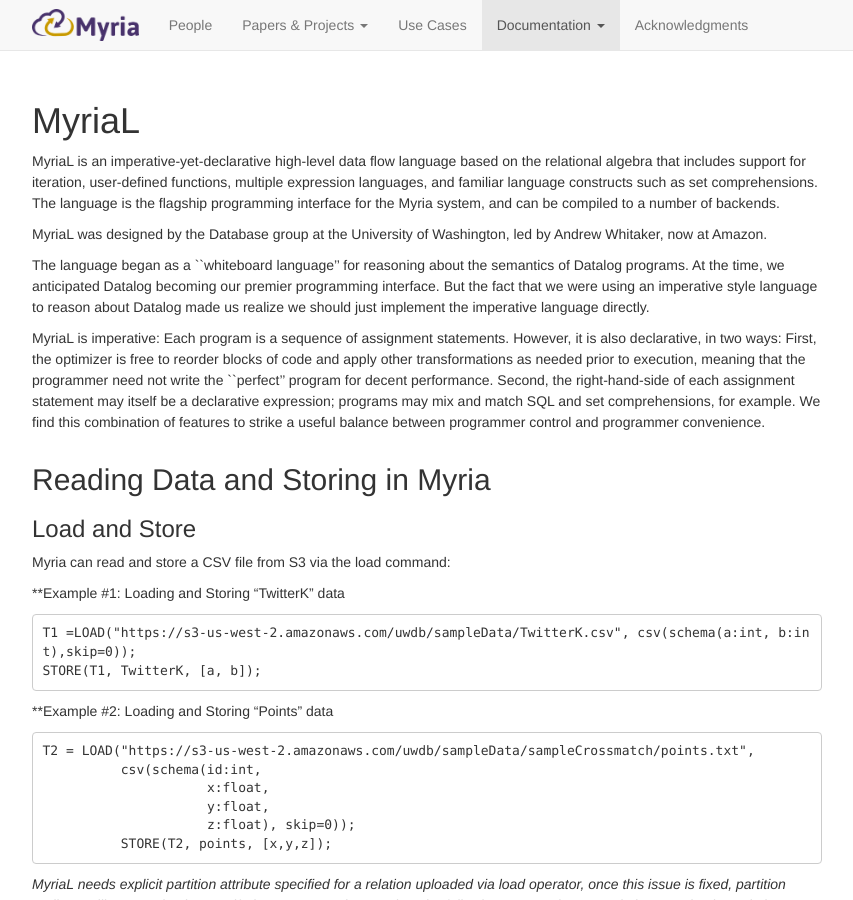
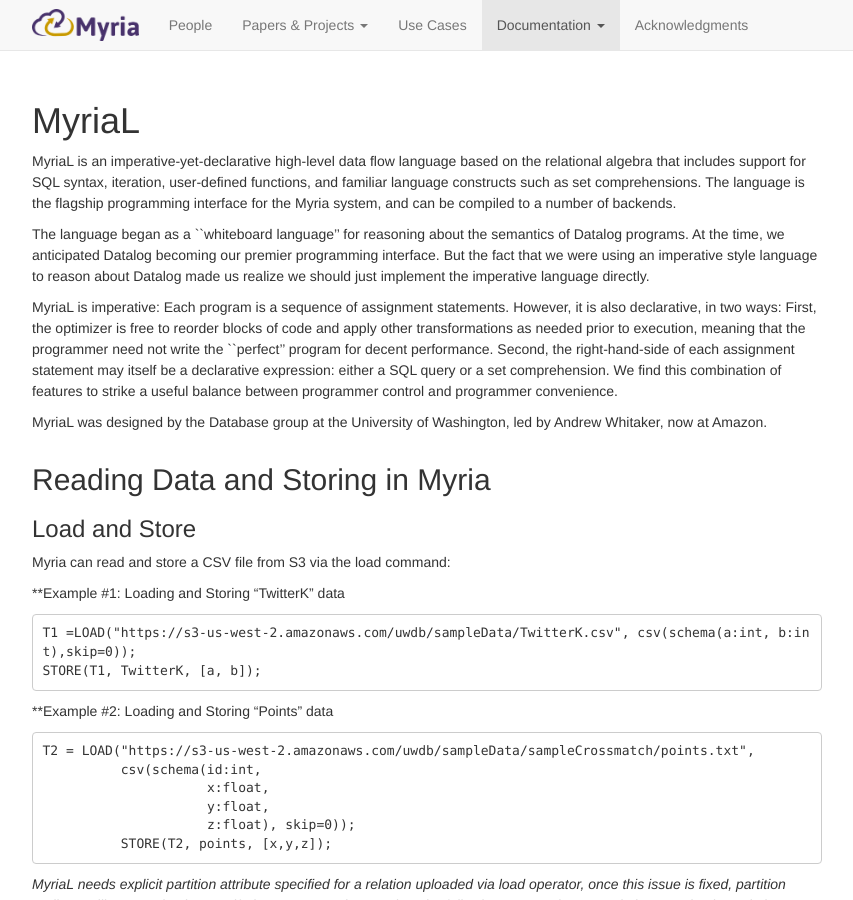
Before and after one commit to uwescience/myria-website, a Jekyll site: the page built from docs/myrial.md, in a window 1280 px wide and 900 px high. Shown: the whole window, without its empty margins (213-1066 px from the left). Built offline with Jekyll 4.4.1, drawn with Linux system fonts in a browser that asks for light colours; nearby versions of some CDN libraries; Markdown is read by kramdown in place of the engine named in the settings.

Commit message:
make the intro clearer

```diff
--- a/docs/myrial.md
+++ b/docs/myrial.md
@@ -8,13 +8,13 @@
 
 # MyriaL
 
-MyriaL is an imperative-yet-declarative high-level data flow language based on the relational algebra that includes support for iteration, user-defined functions, multiple expression languages, and familiar language constructs such as set comprehensions.  The language is the flagship programming interface for the Myria system, and can be compiled to a number of backends.
-
-MyriaL was designed by the Database group at the University of Washington, led by Andrew Whitaker, now at Amazon.
+MyriaL is an imperative-yet-declarative high-level data flow language based on the relational algebra that includes support for SQL syntax, iteration, user-defined functions, and familiar language constructs such as set comprehensions.  The language is the flagship programming interface for the Myria system, and can be compiled to a number of backends.
 
 The language began as a ``whiteboard language'' for reasoning about the semantics of Datalog programs.  At the time, we anticipated Datalog becoming our premier programming interface.  But the fact that we were using an imperative style language to reason about Datalog made us realize we should just implement the imperative language directly.
 
-MyriaL is imperative: Each program is a sequence of assignment statements.  However, it is also declarative, in two ways: First, the optimizer is free to reorder blocks of code and apply other transformations as needed prior to execution, meaning that the programmer need not write the ``perfect'' program for decent performance.  Second, the right-hand-side of each assignment statement may itself be a declarative expression; programs may mix and match SQL and set comprehensions, for example. We find this combination of features to strike a useful balance between programmer control and programmer convenience.
+MyriaL is imperative: Each program is a sequence of assignment statements.  However, it is also declarative, in two ways: First, the optimizer is free to reorder blocks of code and apply other transformations as needed prior to execution, meaning that the programmer need not write the ``perfect'' program for decent performance.  Second, the right-hand-side of each assignment statement may itself be a declarative expression: either a SQL query or a set comprehension. We find this combination of features to strike a useful balance between programmer control and programmer convenience.
+
+MyriaL was designed by the Database group at the University of Washington, led by Andrew Whitaker, now at Amazon.
 
 ##Reading Data and Storing in Myria
 
```
